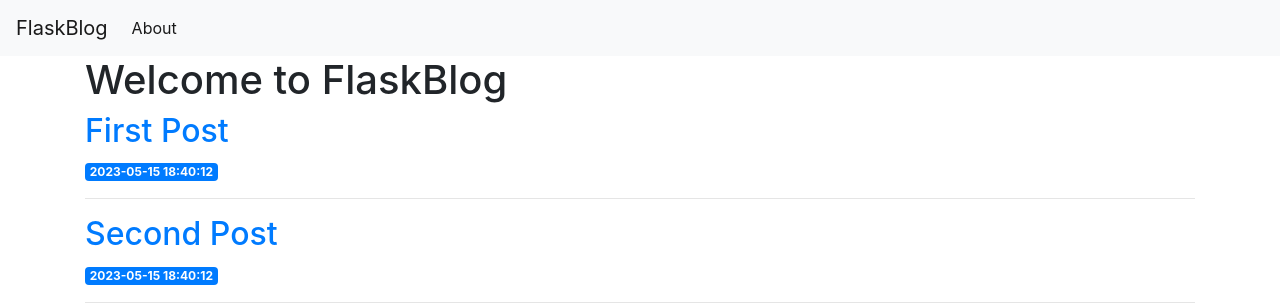
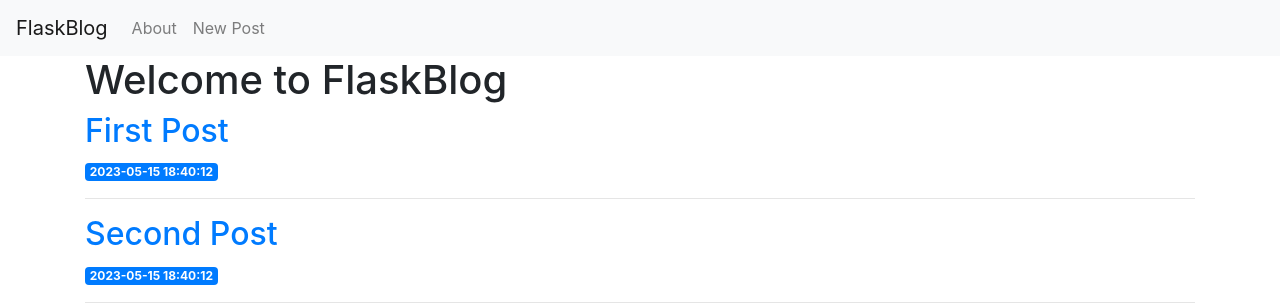
Before and after one commit to ashna-khemani/flask-blog, a Flask app: page / in a window 1280 px wide. Shown: the top 307 px of the page. Run offline with Flask 3, Linux system fonts and the light colour scheme; data comes from the database, SQL or seed files in the repository; both versions use the stored data as it was after the commit; some libraries are stand-ins or nearby versions.

Commit message:
"New Post" link in NavBar

```diff
--- a/templates/base.html
+++ b/templates/base.html
@@ -18,13 +18,19 @@
           </button>
           <div class="collapse navbar-collapse" id="navbarNav">
               <ul class="navbar-nav">
-            <li class="nav-item active">
+              <li class="nav-item">
                   <a class="nav-link" href="#">About</a>
+              </li>
+              <li class="nav-item">
+                  <a class="nav-link" href="{{url_for('create')}}">New Post</a>
               </li>
               </ul>
           </div>
     </nav>
       <div class="container">
+          {% for message in get_flashed_messages() %}
+              <div class="alert alert-danger">{{ message }}</div>
+          {% endfor %}
           {% block content %} {% endblock %}
       </div>
 
```
Also changed, not shown: database.db. Lines whose indentation alone changed are shown as unchanged.
